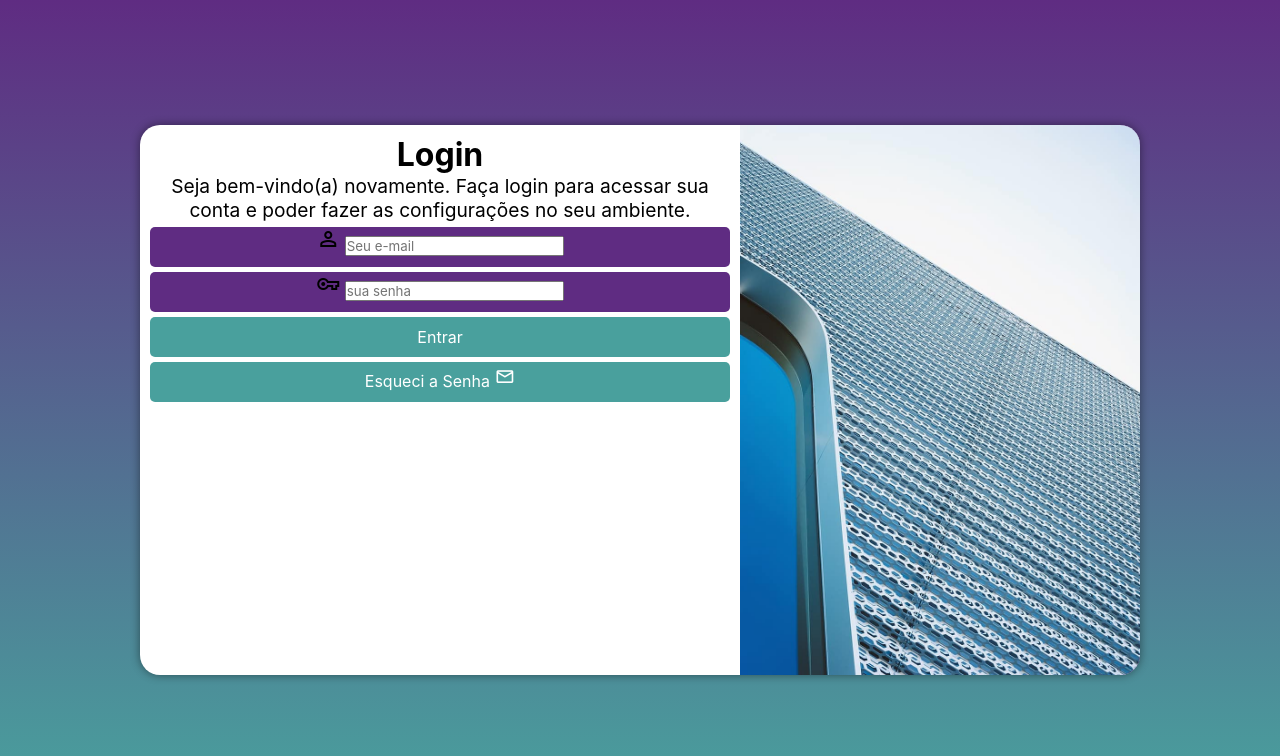
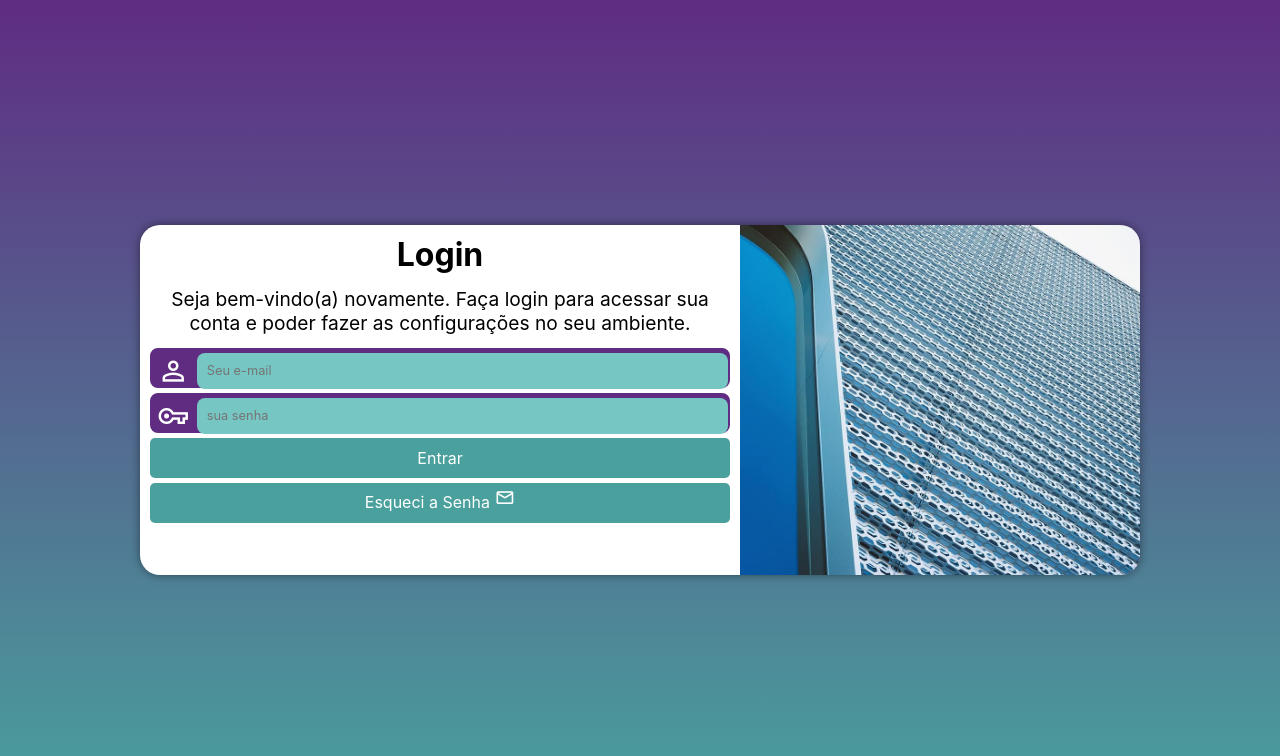
Before and after one commit to LuizGiehl/projeto-login, a plain HTML site: page index.html in a window 1280 px wide. Drawn offline with nearby package versions, Linux system fonts and the light colour scheme.

Commit message:
Projeto "finalizado"

```diff
--- a/estilos/media-query.css
+++ b/estilos/media-query.css
@@ -8,6 +8,7 @@
 
     section#login {
         width: 90vw;
+        height: 320px;
     }
 
     section#login > div#imagem {
@@ -34,6 +35,7 @@
 
     section#login{
         width: 1000px;
+        height: 350px;
     }
 
     section#login > div#imagem{
--- a/estilos/style.css
+++ b/estilos/style.css
@@ -30,7 +30,6 @@ section#login{
     position: absolute;
     top: 50%;
     left: 50%;
-    transform: translate(-50%, -50%);
     overflow: hidden;
 
     background-color: white;
@@ -41,6 +40,7 @@ section#login{
 
     transition: width .3s, height .3s;
     transition-timing-function: ease;
+    transform: translate(-50%, -50%);
 }
 
 section#login > div#imagem{
@@ -66,17 +66,44 @@ div#formulario > h1 {
     font-size: 2em;
 }
 
+div#formulario > p {
+    margin: 13px 0px;
+}
+
 form > div.campo{
     background-color: #5f2c82;
+    border: 2px solid #5f2c82;
     display: block;
     width: 100%;
     height: 40px;
-    border-radius: 5px;
+    border-radius: 8px;
     margin: 5px 0px;
 }
 
 div.campo > label {
     display: none;
+}
+
+div.campo > span {
+    color: white;
+    font-size: 2em;
+    width: 40px;
+    padding: 5px;
+}
+
+div.campo > input{
+    background-color: #76c7c4;
+    font-size: 0.8em;
+    width: calc(100% - 45px);
+    height: 100%;
+    border: 0px;
+    border-radius: 8px;
+    padding: 10px;
+    transform: translateY(-12px);
+}
+
+div.campo > input:focus-within{
+    background-color: white;
 }
 
 form > input[type=submit] {
```
